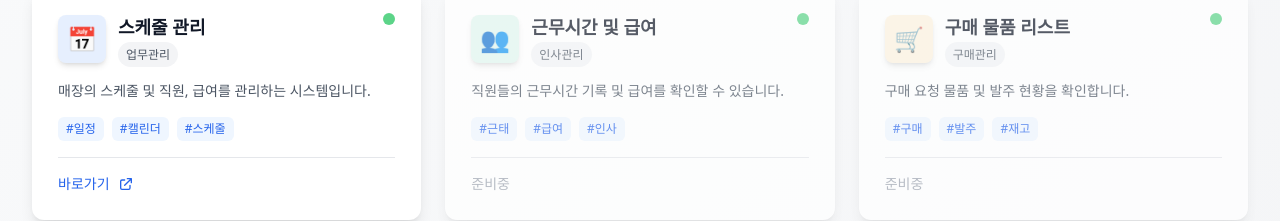
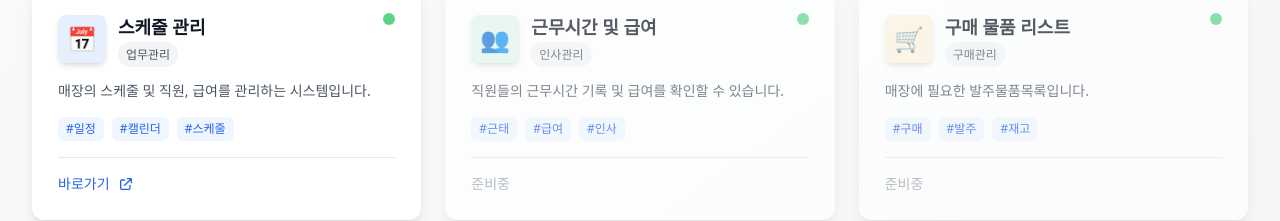
Before and after one commit to senti270/portal, a Next.js app: page / in a window 1280 px wide. Shown: the part 241-462 px from the top of the page. Built offline with nearby package versions, Linux system fonts and the light colour scheme.

Commit message:
Update: Change purchase system description

```diff
--- a/data/systems.ts
+++ b/data/systems.ts
@@ -36,7 +36,7 @@ export const systems: System[] = [
   {
     id: 'purchase',
     title: '구매 물품 리스트',
-    description: '구매 요청 물품 및 발주 현황을 확인합니다.',
+    description: '매장에 필요한 발주물품목록입니다.',
     icon: '🛒',
     color: '#F59E0B',
     category: '구매관리',
```
